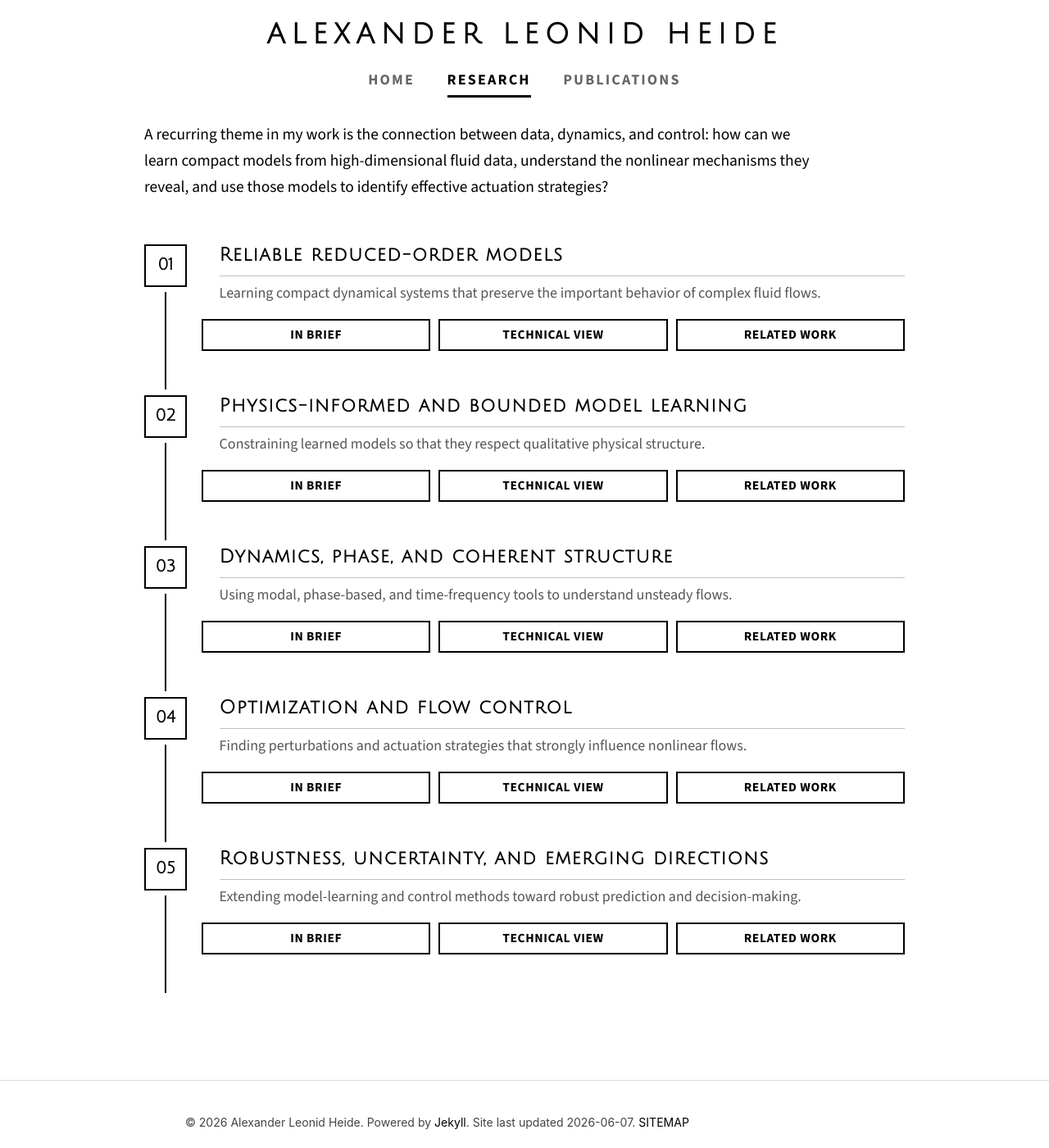
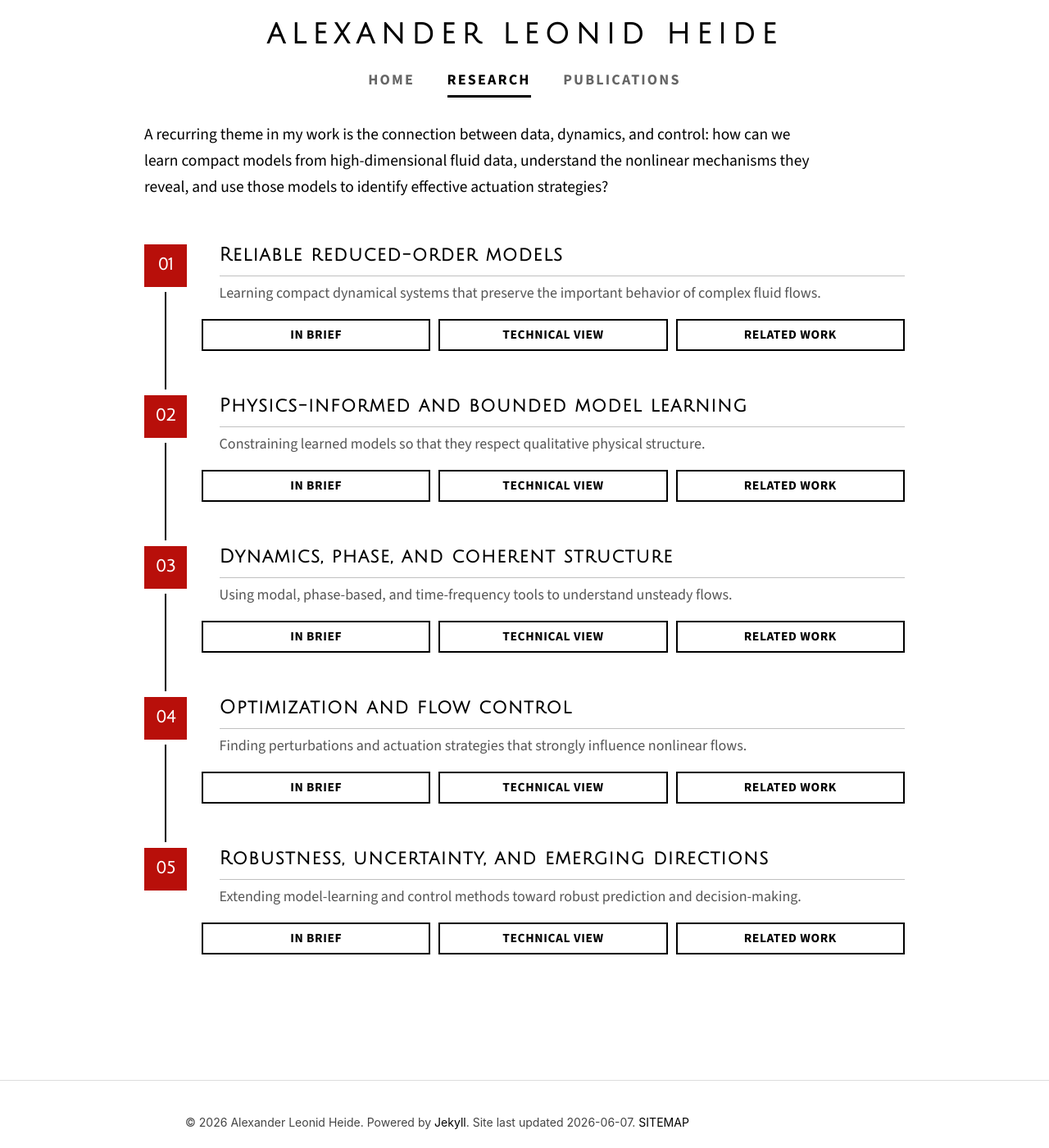
Before and after one commit to LeonidHeide/LeonidHeide.github.io, a Jekyll site: the page built from _pages/research.md, in a window 1280 px wide and 1400 px high, scrolled down 191 px. Shown: the whole window at 82% size. Built offline with Jekyll 4.4.1, drawn with Linux system fonts in a browser that asks for light colours; a script bundle is joined from its source files by our own code; library files that are not in the unit come from our copies.

Commit message:
SSSB77RRes

```diff
--- a/_includes/research-theme.html
+++ b/_includes/research-theme.html
@@ -1,6 +1,6 @@
 {% assign theme = include.theme %}
 
-<div class="research-theme" id="{{ theme.id }}">
+<div class="research-theme {% if include.last %}research-theme-last{% endif %}" id="{{ theme.id }}">
 
   <div class="research-theme-header">
     <div class="research-theme-number">{{ theme.number }}</div>
--- a/_pages/research.md
+++ b/_pages/research.md
@@ -23,7 +23,7 @@ author_profile: false
 <div class="research-map">
 
 {% for theme in site.data.research.themes %}
-  {% include research-theme.html theme=theme %}
+  {% include research-theme.html theme=theme last=forloop.last %}
 {% endfor %}
 
 </div>
--- a/_sass/_custom.scss
+++ b/_sass/_custom.scss
@@ -192,8 +192,6 @@ h3,
   cursor: pointer;
   font-family: inherit;
 }
-
-/* --- Abstract / In Brief tab buttons --- */
 
 /* --- Abstract / In Brief tab buttons --- */
 
@@ -532,7 +530,7 @@ h3,
 
 .publication-card {
   margin-bottom: 0 !important;
-  padding-bottom: 2.0rem !important;
+  padding-bottom: 1.5rem !important;
 }
 
 .publication-card + .publication-card {
@@ -576,13 +574,16 @@ h3,
 .research-theme-number {
   width: 52px;
   height: 52px;
-  border: 2px solid #000;
+  border: 2px solid #B80F0A;
+  background: #B80F0A;
+  color: #fff;
   display: flex;
   align-items: center;
   justify-content: center;
   font-family: var(--font-display);
   font-weight: 800;
   font-size: 1.1em;
+  line-height: 1;
 }
 
 .research-theme-heading h2 {
@@ -609,8 +610,8 @@ h3,
   background: #000;
 }
 
-.research-theme:last-of-type::before {
-  display: none;
+.research-theme-last::before {
+  display: none !important;
 }
 
 .research-toggle-row {
```
